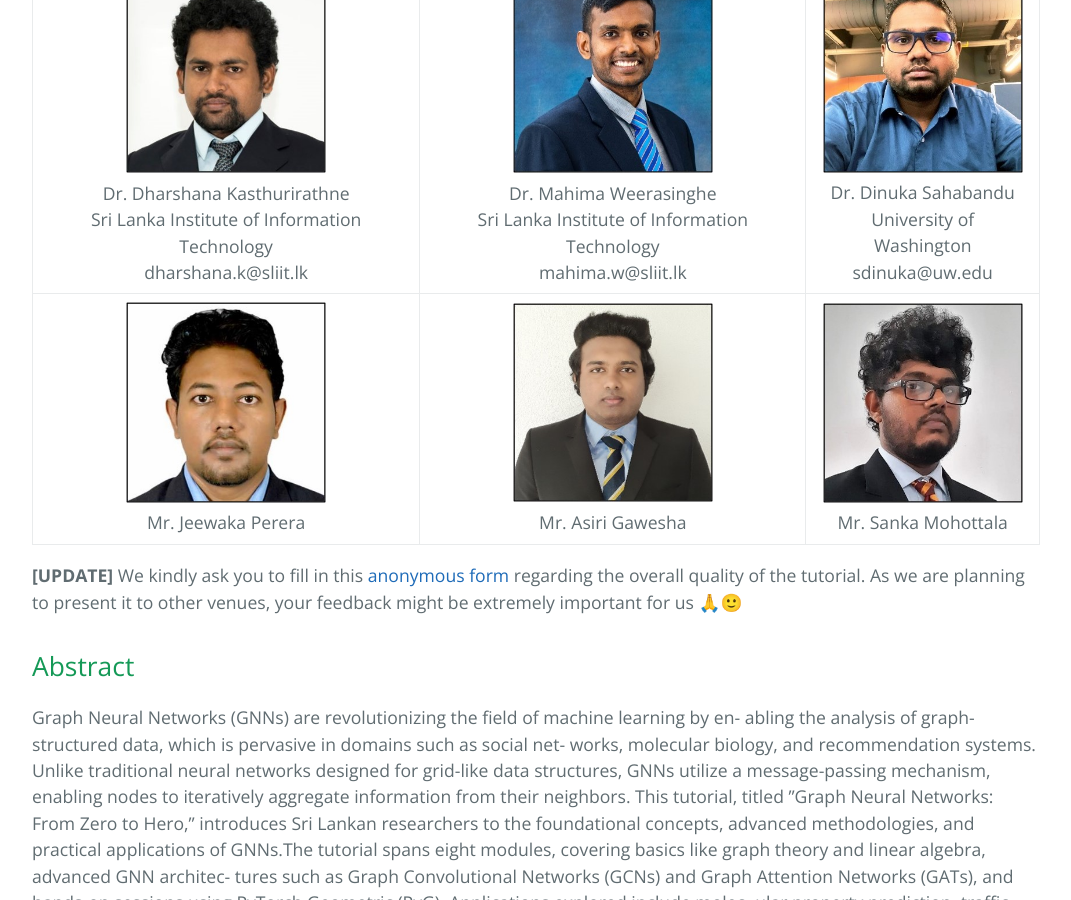
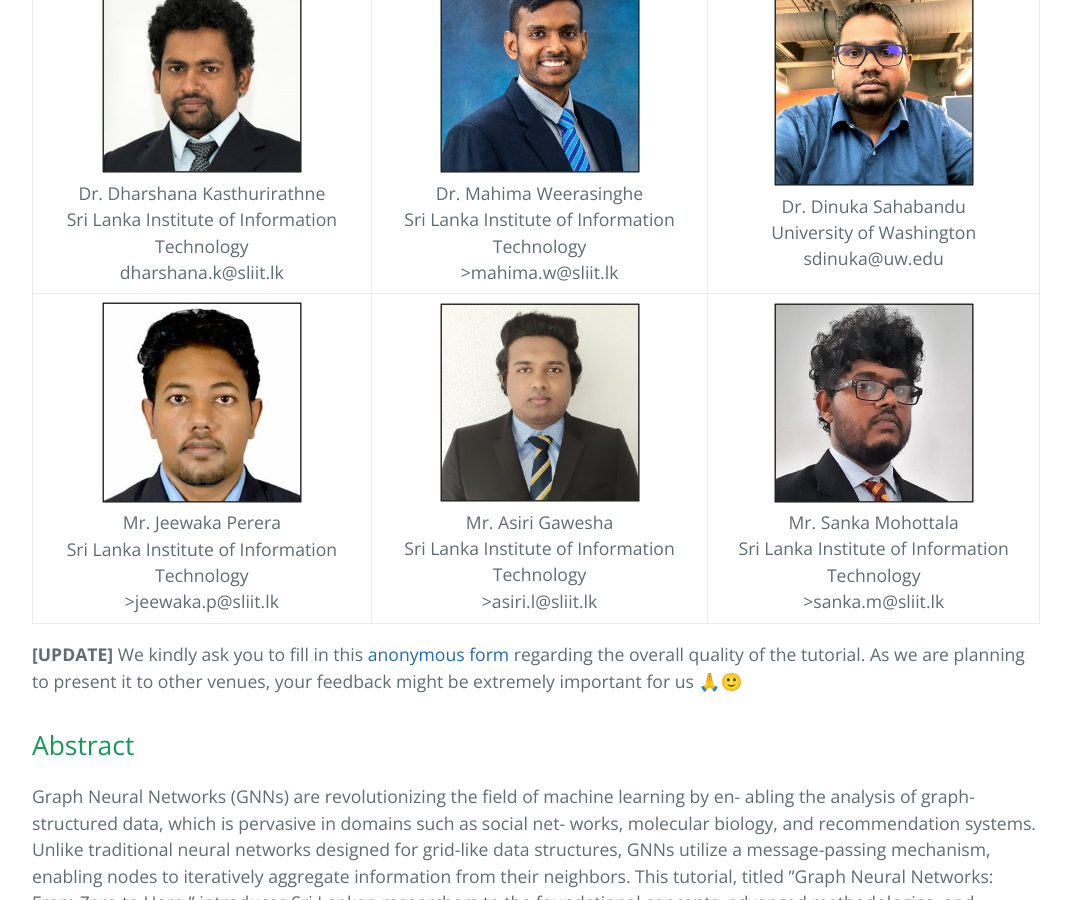
Before and after one commit to tinyml-in-action/tinyml-in-action.github.io, a Jekyll site: the page built from index.md, in a window 1280 px wide and 900 px high, scrolled down 586 px. Shown: the whole window, without its empty margins (104-1175 px from the left). Built offline with Jekyll 4.4.1, drawn with Linux system fonts in a browser that asks for light colours; some of the changed text lies outside the part shown.

Commit message:
profiles updated

```diff
--- a/index.md
+++ b/index.md
@@ -9,13 +9,13 @@ layout: default
   <table>
     <tr>
       <td align="center"><img src="assets/facilitators/DrD.jpg" width="200"><br>Dr. Dharshana Kasthurirathne<br>Sri Lanka Institute of Information Technology <br>dharshana.k@sliit.lk</td>
-      <td align="center"><img src="assets/facilitators/DrM.jpg" width="200"><br>Dr. Mahima Weerasinghe <br>Sri Lanka Institute of Information Technology <br>mahima.w@sliit.lk</td>
+      <td align="center"><img src="assets/facilitators/DrM.jpg" width="200"><br>Dr. Mahima Weerasinghe <br>Sri Lanka Institute of Information Technology <br>>mahima.w@sliit.lk</td>
        <td align="center"><img src="assets/facilitators/DrUoW.jpg" width="200"><br>Dr. Dinuka Sahabandu<br>University of Washington<br>sdinuka@uw.edu</td>
     </tr>
     <tr>
-      <td align="center"><img src="assets/facilitators/MrJ.jpg" width="200"><br>Mr. Jeewaka Perera</td>
-      <td align="center"><img src="assets/facilitators/MrA.jpg" width="200"><br>Mr. Asiri Gawesha</td>
-      <td align="center"><img src="assets/facilitators/MrS.jpg" width="200"><br>Mr. Sanka Mohottala</td>
+      <td align="center"><img src="assets/facilitators/MrJ.jpg" width="200"><br>Mr. Jeewaka Perera<br>Sri Lanka Institute of Information Technology<br>>jeewaka.p@sliit.lk</td>
+      <td align="center"><img src="assets/facilitators/MrA.jpg" width="200"><br>Mr. Asiri Gawesha<br>Sri Lanka Institute of Information Technology<br>>asiri.l@sliit.lk</td>
+      <td align="center"><img src="assets/facilitators/MrS.jpg" width="200"><br>Mr. Sanka Mohottala<br>Sri Lanka Institute of Information Technology<br>>sanka.m@sliit.lk</td>
 
 
     </tr>
```
Also changed, not shown: other parts of index.md (+1 -1 lines).
